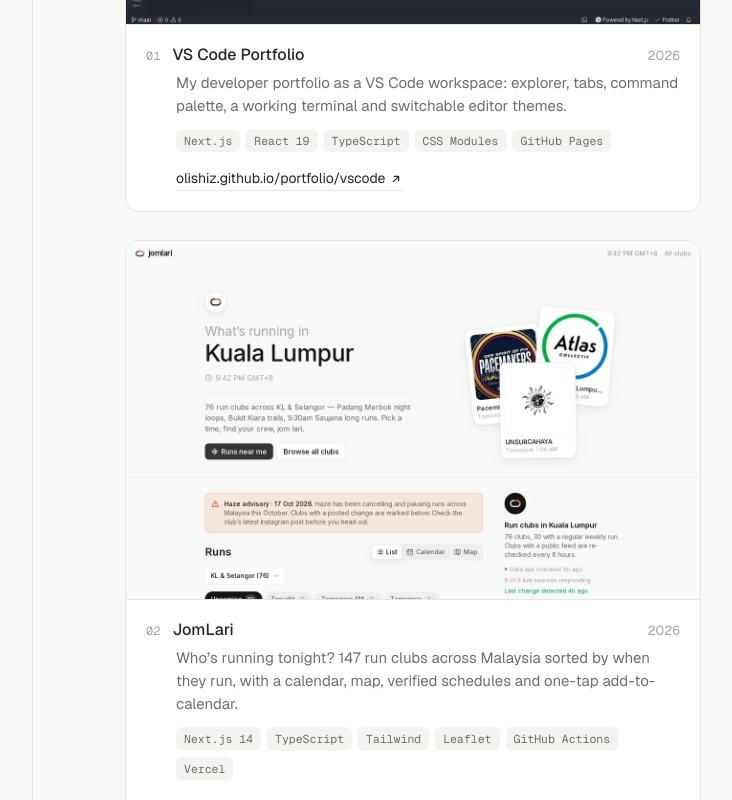
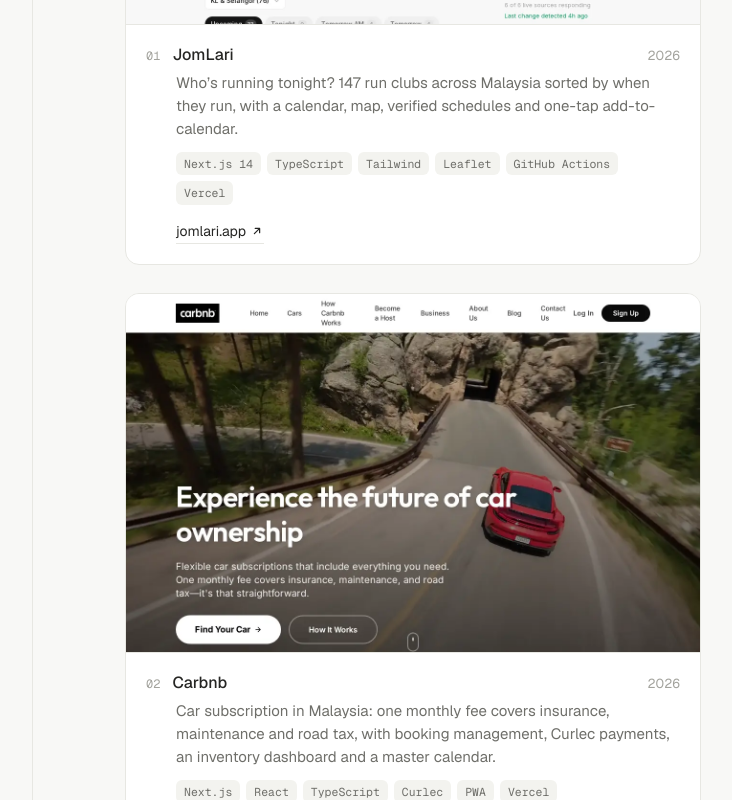
Before and after one commit to olishiz/portfolio, a Next.js app: page / in a window 1280 px wide. Shown: the part 680-1480 px from the top of the page, without its empty margins (275-1007 px from the left). Built offline with nearby package versions, Linux system fonts and the light colour scheme.

Commit message:
Showcase: add Carbnb, order JomLari, Carbnb, VS Code

```diff
--- a/data/showcase.ts
+++ b/data/showcase.ts
@@ -1,5 +1,5 @@
 /**
- * Side projects shown on the /portfolio index, newest last.
+ * Side projects shown on the /portfolio index, in display order.
  * To add one: drop a 1200x750 screenshot in public/showcase/ and append an entry.
  */
 export interface ShowcaseProject {
@@ -22,6 +22,32 @@
 
 export const showcase: ShowcaseProject[] = [
   {
+    slug: 'jomlari',
+    name: 'JomLari',
+    description:
+      'Who’s running tonight? 147 run clubs across Malaysia sorted by when they run, with a calendar, map, verified schedules and one-tap add-to-calendar.',
+    tags: ['Next.js 14', 'TypeScript', 'Tailwind', 'Leaflet', 'GitHub Actions', 'Vercel'],
+    year: 2026,
+    href: 'https://jomlari.app',
+    hrefLabel: 'jomlari.app',
+    image: '/showcase/jomlari.svg',
+    imageAlt: 'JomLari: “What’s running in Kuala Lumpur” with run club logo cards',
+    livePreview: true,
+  },
+  {
+    slug: 'carbnb',
+    name: 'Carbnb',
+    description:
+      'Car subscription in Malaysia: one monthly fee covers insurance, maintenance and road tax, with booking management, Curlec payments, an inventory dashboard and a master calendar.',
+    tags: ['Next.js', 'React', 'TypeScript', 'Curlec', 'PWA', 'Vercel'],
+    year: 2026,
+    href: 'https://carbnb.my/',
+    hrefLabel: 'carbnb.my',
+    image: '/showcase/carbnb.svg',
+    imageAlt: 'Carbnb: “Experience the future of car ownership” over a red sports car on a mountain road',
+    livePreview: true,
+  },
+  {
     slug: 'vscode-portfolio',
     name: 'VS Code Portfolio',
     description:
@@ -34,17 +60,4 @@
     imageAlt: 'VS Code Portfolio: a dark VS Code-style editor showing “Hello, I’m Oliver Sim”',
     livePreview: true,
   },
-  {
-    slug: 'jomlari',
-    name: 'JomLari',
-    description:
-      'Who’s running tonight? 147 run clubs across Malaysia sorted by when they run, with a calendar, map, verified schedules and one-tap add-to-calendar.',
-    tags: ['Next.js 14', 'TypeScript', 'Tailwind', 'Leaflet', 'GitHub Actions', 'Vercel'],
-    year: 2026,
-    href: 'https://jomlari.app',
-    hrefLabel: 'jomlari.app',
-    image: '/showcase/jomlari.svg',
-    imageAlt: 'JomLari: “What’s running in Kuala Lumpur” with run club logo cards',
-    livePreview: true,
-  },
 ];
```
Also changed, not shown: public/showcase/carbnb.svg (added).
